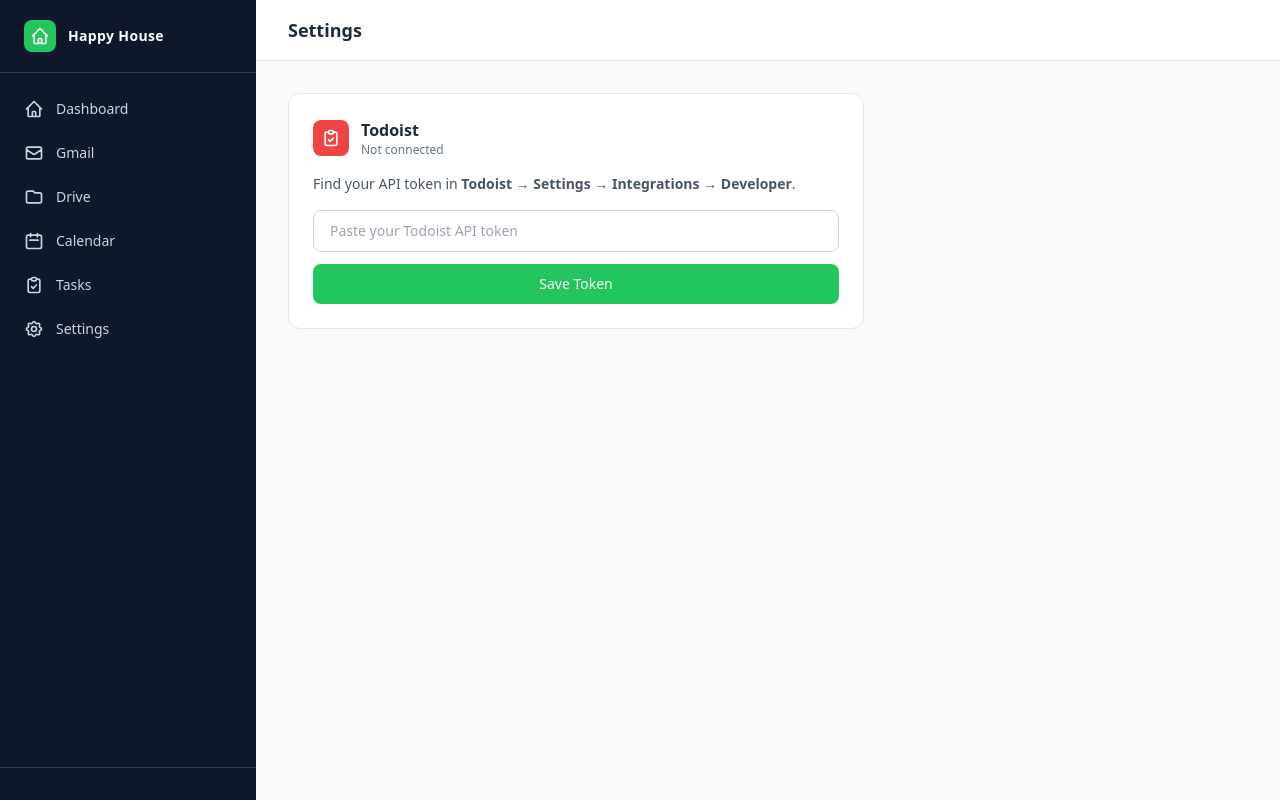
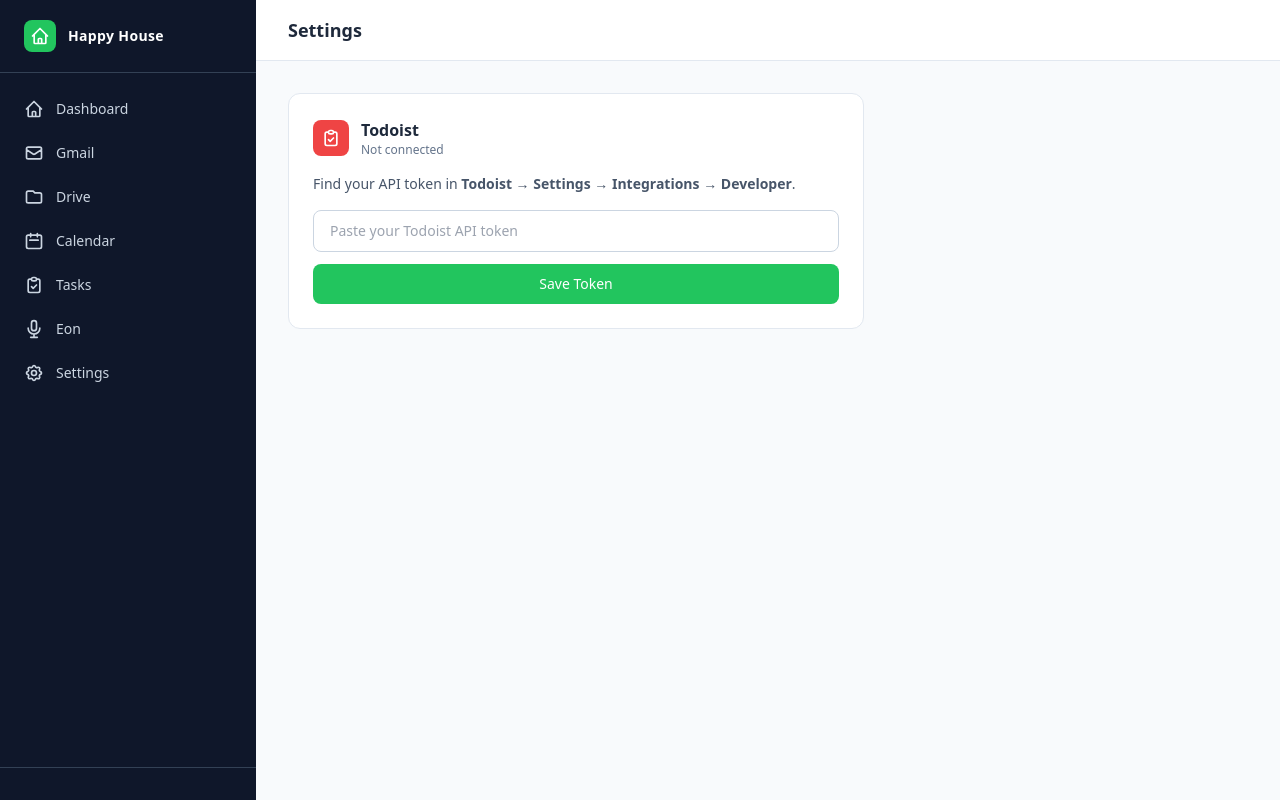
Before and after one commit to edarrington/happy-house-manager, a Python web app: template templates/settings.html in a window 1280 px wide. Run offline with Jinja, Linux system fonts and the light colour scheme; the template is opened without the code that fills it, so the values that code supplies are empty; some libraries are stand-ins or nearby versions.

Commit message:
feat: add Eon voice assistant with Claude AI + Web Speech API

```diff
--- a/templates/base.html
+++ b/templates/base.html
@@ -51,6 +51,7 @@
         ('drive', '/drive', 'M3 7v10a2 2 0 002 2h14a2 2 0 002-2V9a2 2 0 00-2-2h-6l-2-2H5a2 2 0 00-2 2z', 'Drive'),
         ('calendar', '/calendar', 'M8 7V3m8 4V3m-9 8h10M5 21h14a2 2 0 002-2V7a2 2 0 00-2-2H5a2 2 0 00-2 2v12a2 2 0 002 2z', 'Calendar'),
         ('tasks', '/tasks', 'M9 5H7a2 2 0 00-2 2v12a2 2 0 002 2h10a2 2 0 002-2V7a2 2 0 00-2-2h-2M9 5a2 2 0 002 2h2a2 2 0 002-2M9 5a2 2 0 012-2h2a2 2 0 012 2m-6 9l2 2 4-4', 'Tasks'),
+        ('voice', '/voice', 'M19 11a7 7 0 01-7 7m0 0a7 7 0 01-7-7m7 7v4m0 0H8m4 0h4m-4-8a3 3 0 01-3-3V5a3 3 0 116 0v6a3 3 0 01-3 3z', 'Eon'),
         ('settings', '/settings', 'M10.325 4.317c.426-1.756 2.924-1.756 3.35 0a1.724 1.724 0 002.573 1.066c1.543-.94 3.31.826 2.37 2.37a1.724 1.724 0 001.065 2.572c1.756.426 1.756 2.924 0 3.35a1.724 1.724 0 00-1.066 2.573c.94 1.543-.826 3.31-2.37 2.37a1.724 1.724 0 00-2.572 1.065c-.426 1.756-2.924 1.756-3.35 0a1.724 1.724 0 00-2.573-1.066c-1.543.94-3.31-.826-2.37-2.37a1.724 1.724 0 00-1.065-2.572c-1.756-.426-1.756-2.924 0-3.35a1.724 1.724 0 001.066-2.573c-.94-1.543.826-3.31 2.37-2.37.996.608 2.296.07 2.572-1.065z M15 12a3 3 0 11-6 0 3 3 0 016 0z', 'Settings'),
       ] %}
       {% for page_key, href, icon_path, label in nav_items %}
```
